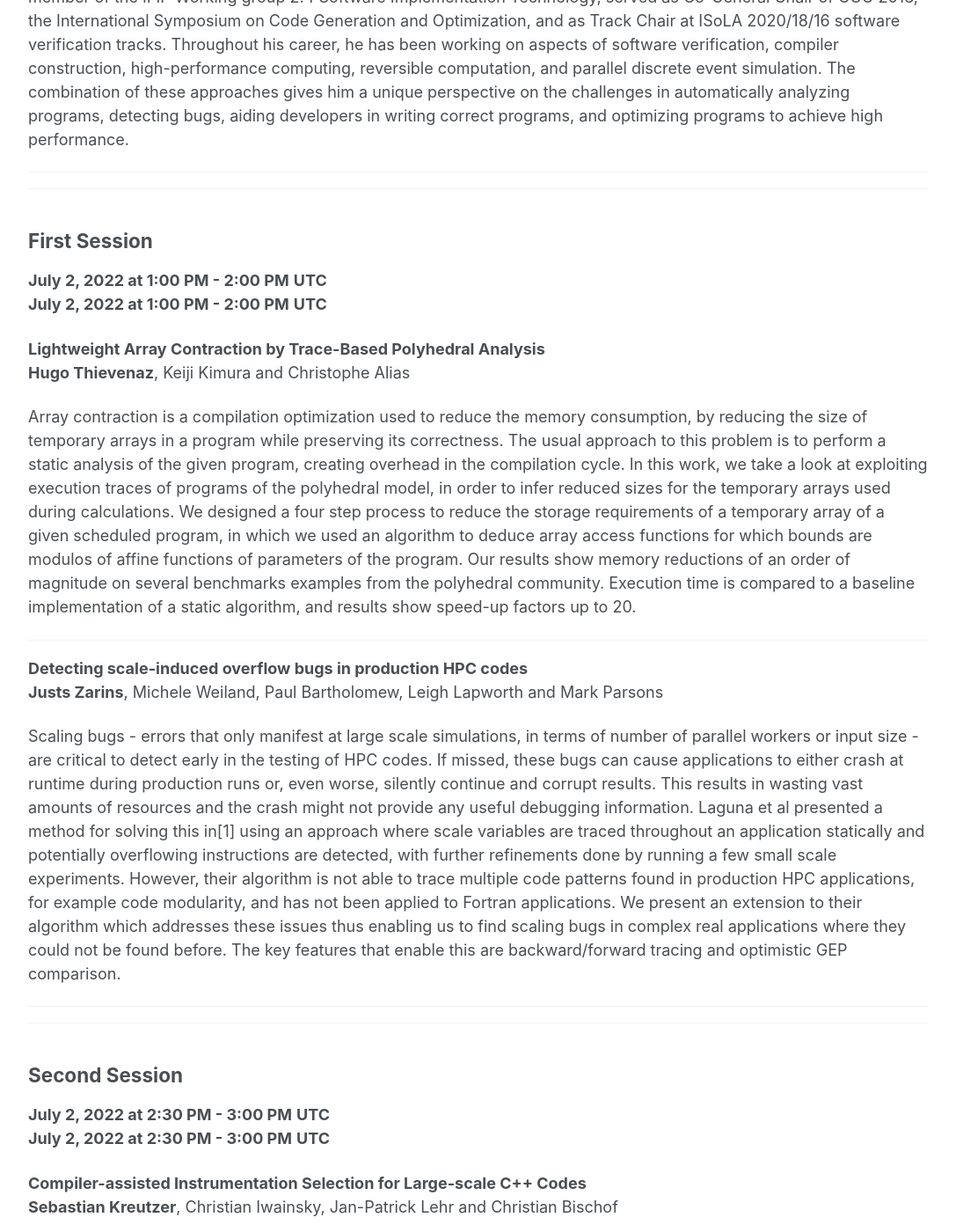
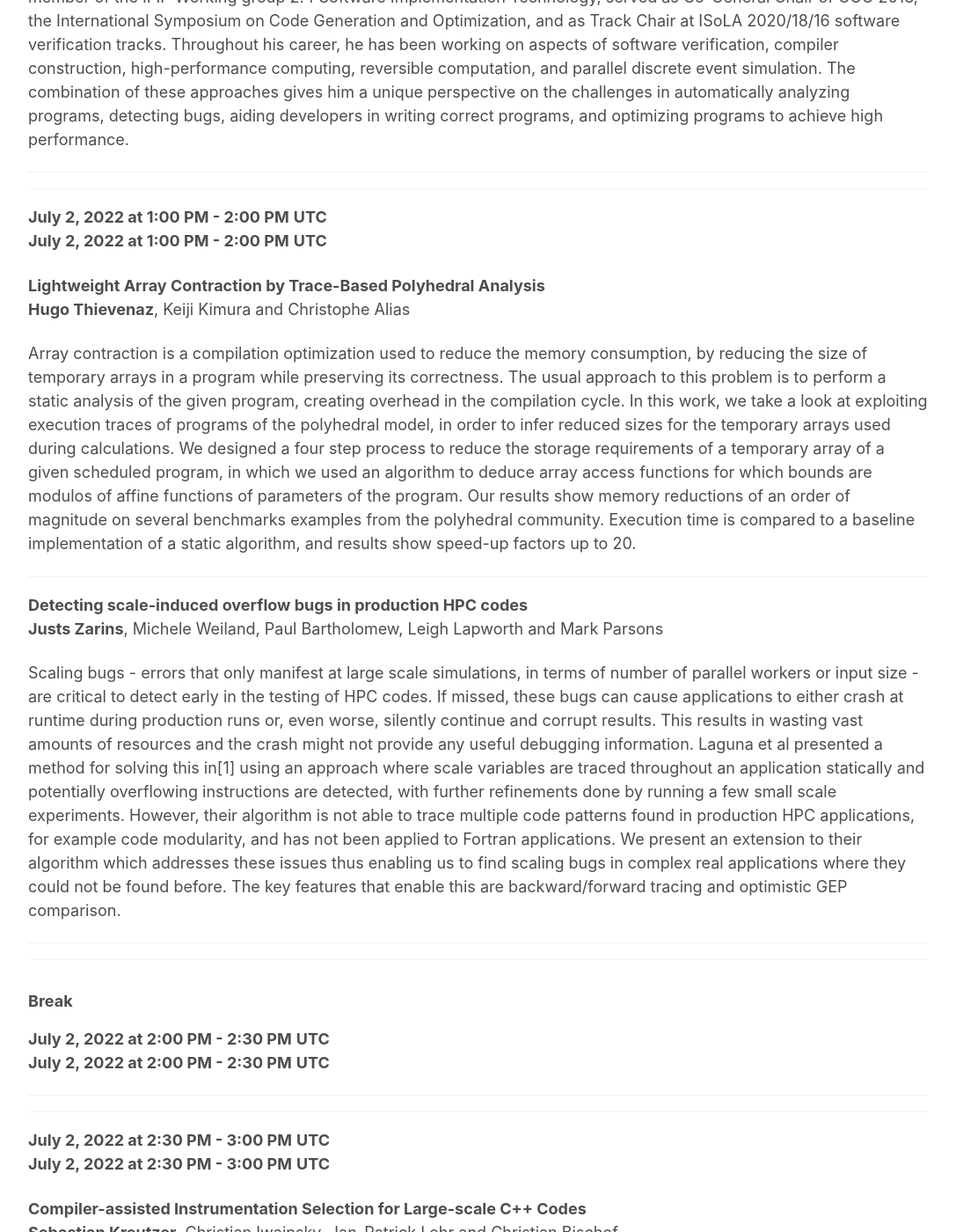
Before and after one commit to c3po-workshop/c3po-workshop.github.io, a Jekyll site: the page built from _pages/2022/program.md, in a window 1280 px wide and 1400 px high, scrolled down 1010 px. Shown: the whole window at 88% size, without its empty margins (96-1183 px from the left). Built offline with Jekyll 4.4.1, drawn with Linux system fonts in a browser that asks for light colours; cached includes are drawn as plain includes; nearby versions of some CDN libraries.

Commit message:
Adjusted schedule

```diff
--- a/_pages/2022/program.md
+++ b/_pages/2022/program.md
@@ -72,7 +72,6 @@
 ---
 ---
 
-## First Session
 <p>
 <script>
     var d = new Date(Date.UTC(2022, 6, 2, 13, 0));
@@ -96,7 +95,18 @@
 ---
 ---
 
-## Second Session
+### Break
+<p>
+<script>
+    var d = new Date(Date.UTC(2022, 6, 2, 14, 0));
+    var d2 = new Date(Date.UTC(2022, 6, 2, 14, 30));
+    myDateTime(d, d2);
+</script>
+</p>
+
+---
+---
+
 <p>
 <script>
     var d = new Date(Date.UTC(2022, 6, 2, 14, 30));
```
